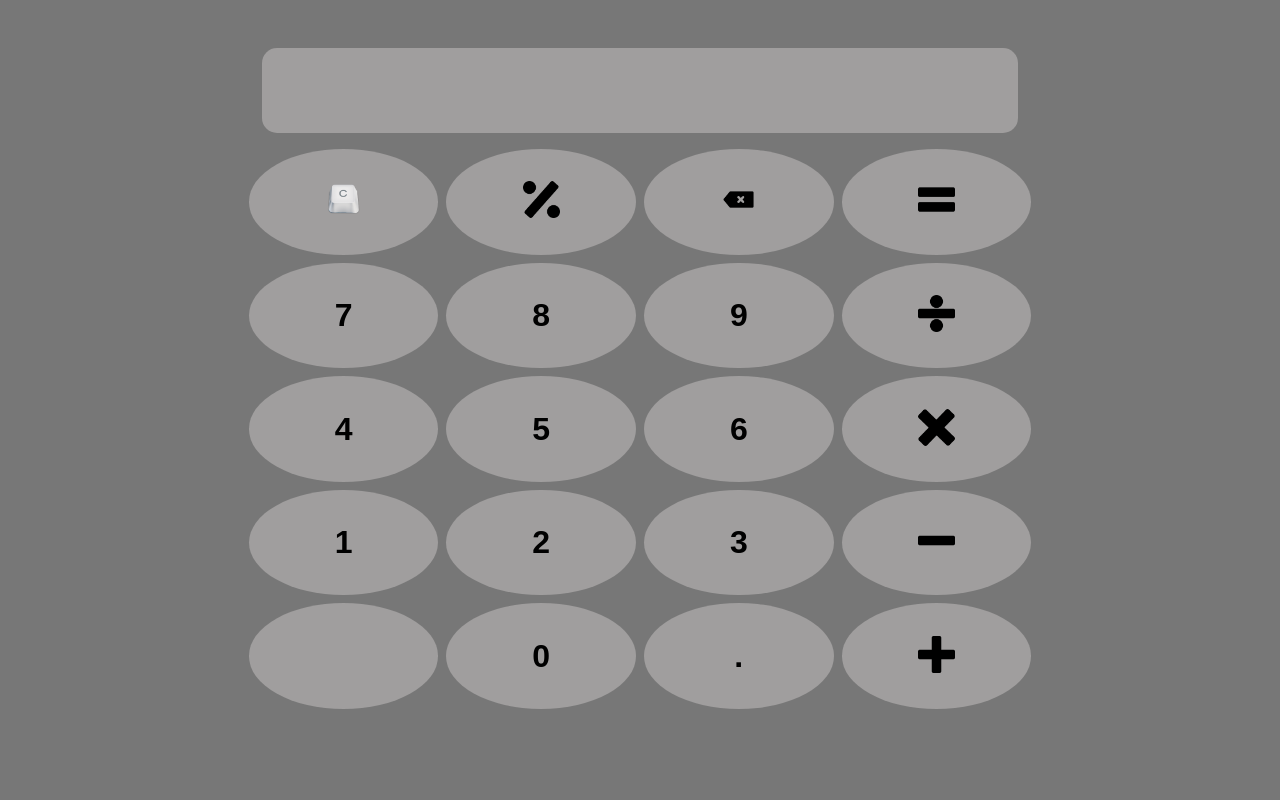
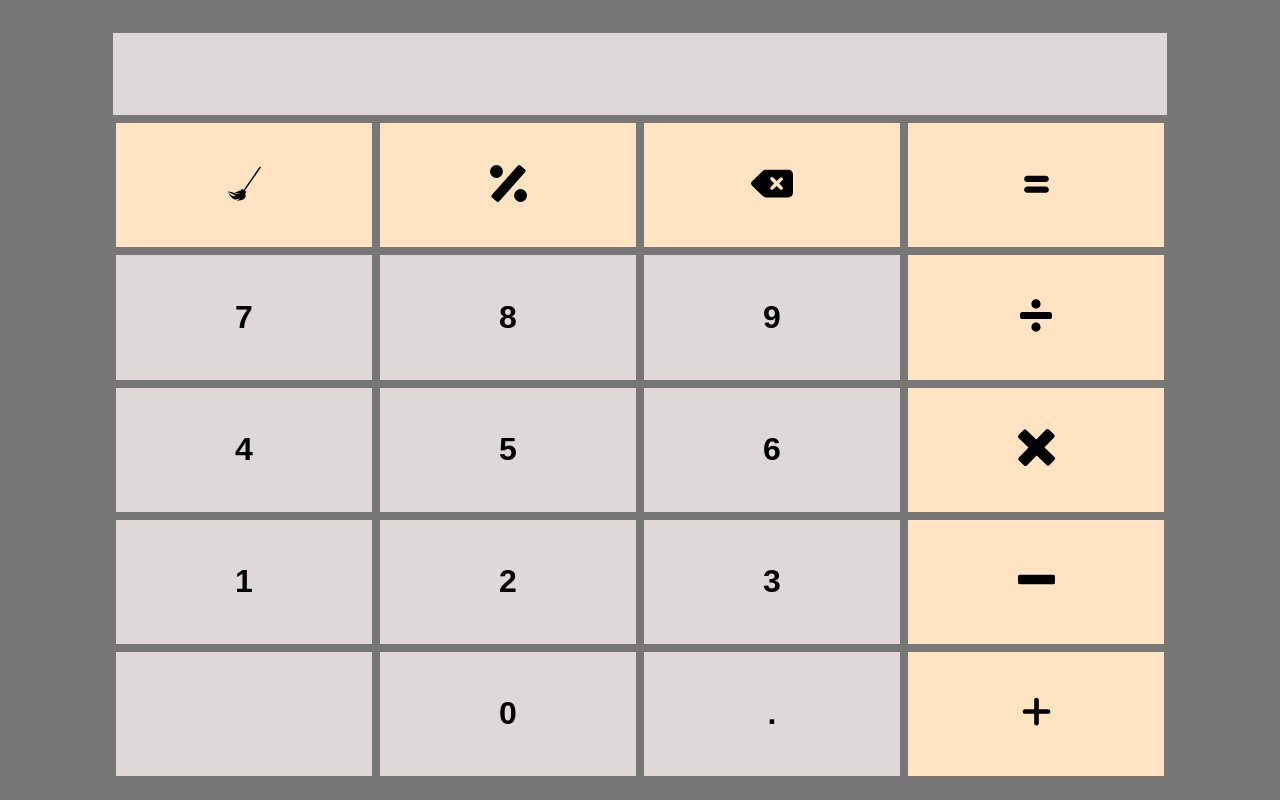
Before and after one commit to 175Shadow571/hesap-makinasi, a plain HTML site: page index.html in a window 1280 px wide. Drawn offline with Linux system fonts and the light colour scheme.

Commit message:
flex yapısı daha stabil hale getirilmeyi deniyoruz

```diff
--- a/index.html
+++ b/index.html
@@ -16,32 +16,32 @@
         <div class="container">
 
             <div class="div">
-                <button class="btn-resim"><img src="./icons/icon_c.png" alt="Tamamen Silme Butonu"></button>
+                <button class="btn-resim"><img src="./icons/icon_c.svg" alt="Tamamen Silme Butonu"></button>
                 <button class="btn-sayi"><h1>7</h1></button>
                 <button class="btn-sayi"><h1>4</h1></button>
                 <button class="btn-sayi"><h1>1</h1></button>
-                <button class="btn"><h1 class="buAslindaYok">.</h1></button>
+                <button class="btn-sayi"><h1 class="buAslindaYok">.</h1></button>
             </div>
             <div class="div">
-                <button class="btn-resim"><img src="./icons/icon_kalan.png" alt="Kalan Hesaplama Butonu"></button>
+                <button class="btn-resim"><img src="./icons/icon_kalan.svg" alt="Kalan Hesaplama Butonu"></button>
                 <button class="btn-sayi"><h1>8</h1></button>
                 <button class="btn-sayi"><h1>5</h1></button>
                 <button class="btn-sayi"><h1>2</h1></button>
                 <button class="btn-sayi"><h1>0</h1></button>
             </div>
             <div class="div">
-                <button class="btn-resim"><img src="./icons/icon_sil.png" alt="Silme Butonu"></button>
-                <button class="btn-sayi-resim"><h1>9</h1></button>
+                <button class="btn-resim"><img src="./icons/icon_sil.svg" alt="Silme Butonu"></button>
+                <button class="btn-sayi"><h1>9</h1></button>
                 <button class="btn-sayi"><h1>6</h1></button>
                 <button class="btn-sayi"><h1>3</h1></button>
-                <button class="btn"><h1>.</h1></button>
+                <button class="btn-sayi"><h1>.</h1></button>
             </div>
             <div class="div">
-                <button class="btn-resim"><img src="./icons/icon_esittir.png" alt="Hesapla Butonu"></button>
-                <button class="btn-resim"><img src="./icons/icon_bol.png" alt="Bölme Butonu"></button>
-                <button class="btn-resim"><img src="./icons/icon_carpi.png" alt="Çarpma Butonu"></button>
-                <button class="btn-resim"><img src="./icons/icon_eksi.png" alt="Çıkarma Butonu"></button>
-                <button class="btn-resim"><img src="./icons/icon_arti.png" alt="Toplama Butonu"></button>
+                <button class="btn-resim"><img src="./icons/icon_esittir.svg" alt="Hesapla Butonu"></button>
+                <button class="btn-resim"><img src="./icons/icon_boli.svg" alt="Bölme Butonu"></button>
+                <button class="btn-resim"><img src="./icons/icon_carp.svg" alt="Çarpma Butonu"></button>
+                <button class="btn-resim"><img src="./icons/icon_cikat.svg" alt="Çıkarma Butonu"></button>
+                <button class="btn-resim"><img src="./icons/icon_topla.svg" alt="Toplama Butonu"></button>
             </div>
 
         </div>
--- a/style.css
+++ b/style.css
@@ -1,47 +1,39 @@
 body{
     background-color: rgb(119, 119, 119);
-    min-width: 440px;
-    min-height: 600px;
+    display: flex;
+    flex-direction: column;
+    justify-content: end;
+    height: 96vh;
+    align-items: center;
 }
-.inputText {
-    display: flex;
-    align-items: center;
-    flex-direction: column;
-    height: 125px;
-
+h1{
+    font-size: 2rem;
 }
 .inputText input{
     display: flex;
-    width: 59.5%;
-    flex:1;
-    margin-top: 40px;
-    border-radius: 15px;
+    width: 82vw;
+    height: 10vh;
     border: 0;
-    background-color: rgb(160, 158, 158);
+    background-color: rgb(223, 216, 216);
 
 }
 .container {
     display: flex;
-    justify-content: center;
-    height: 70vh;
-    margin-bottom: 32px;
-    margin-top: 16px;
+    margin-top: 8px;
+    height: 85%;
     gap: 8px;
 }
 .container .div {
     display: flex;
     flex-direction: column;
-    justify-content: center;
-    width: 15%;
+    width: 20vw;
     gap: 8px;
     }
 
 .container button{
     flex: 1;
     font-size: 100%;
-    border-radius: 100%;
     border: 0;
-    background-color: rgb(160, 158, 158);
 
 }
 .buAslindaYok{visibility: hidden;}
@@ -50,11 +42,13 @@ body{
     height: 37px;
     margin: 21.240px 0;
     object-fit: contain;
+    color: aqua;
 }
 .btn-resim{
-    color: aqua;
+    background-color: bisque;
 
 }
 .btn-sayi{
+    background-color: rgb(223, 216, 216);
 
 }
```
Also changed, not shown: icons/icon_arti.png (deleted), icons/icon_bol.png (deleted), icons/icon_boli.svg (added), icons/icon_c.png (deleted), icons/icon_c.svg (added), icons/icon_carp.svg (added), icons/icon_carpi.png (deleted), icons/icon_cikat.svg (added), icons/icon_eksi.png (deleted), icons/icon_esittir.png (deleted), icons/icon_esittir.svg (added), icons/icon_kalan.png (deleted), icons/icon_kalan.svg (added), icons/icon_sil.png (deleted), 2 more files.
